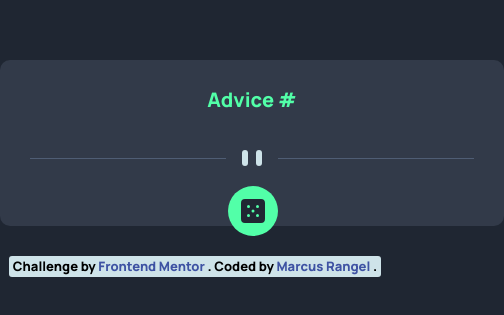
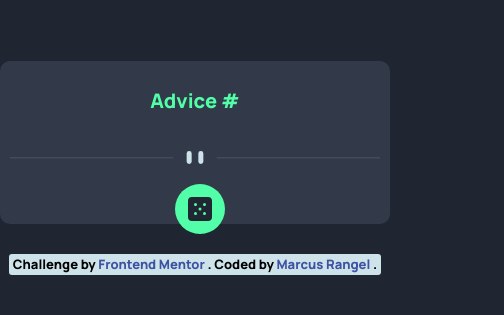
Before and after one commit to WebDevCampos/AdviceGenerator-FEM, a plain HTML site: page index.html in a window 390 px wide. Shown: the part 239-554 px from the top of the page, 504 px wide, since content can reach past the window. Drawn offline with Linux system fonts and the light colour scheme; no server answers.

Commit message:
Finished

```diff
--- a/styles/index.css
+++ b/styles/index.css
@@ -74,3 +74,12 @@ blockquote {
 .attribution a {
   color: hsl(228, 45%, 44%);
 }
+
+@media screen and (max-width: 500px) {
+  main {
+    max-width: 37rem;
+    margin: 0;
+    padding: 1rem;
+    border-radius: 1rem;
+  }
+}
```
